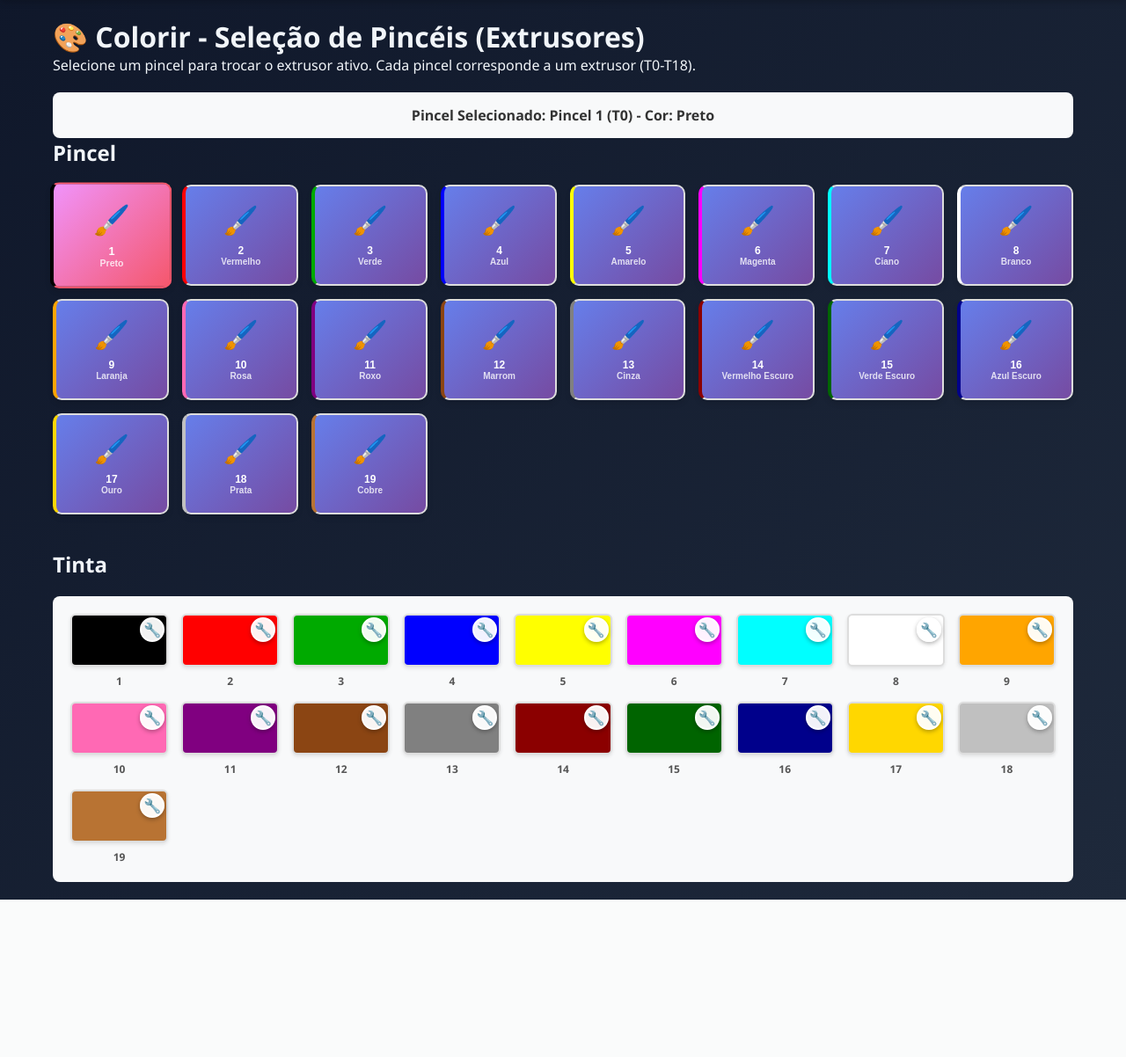
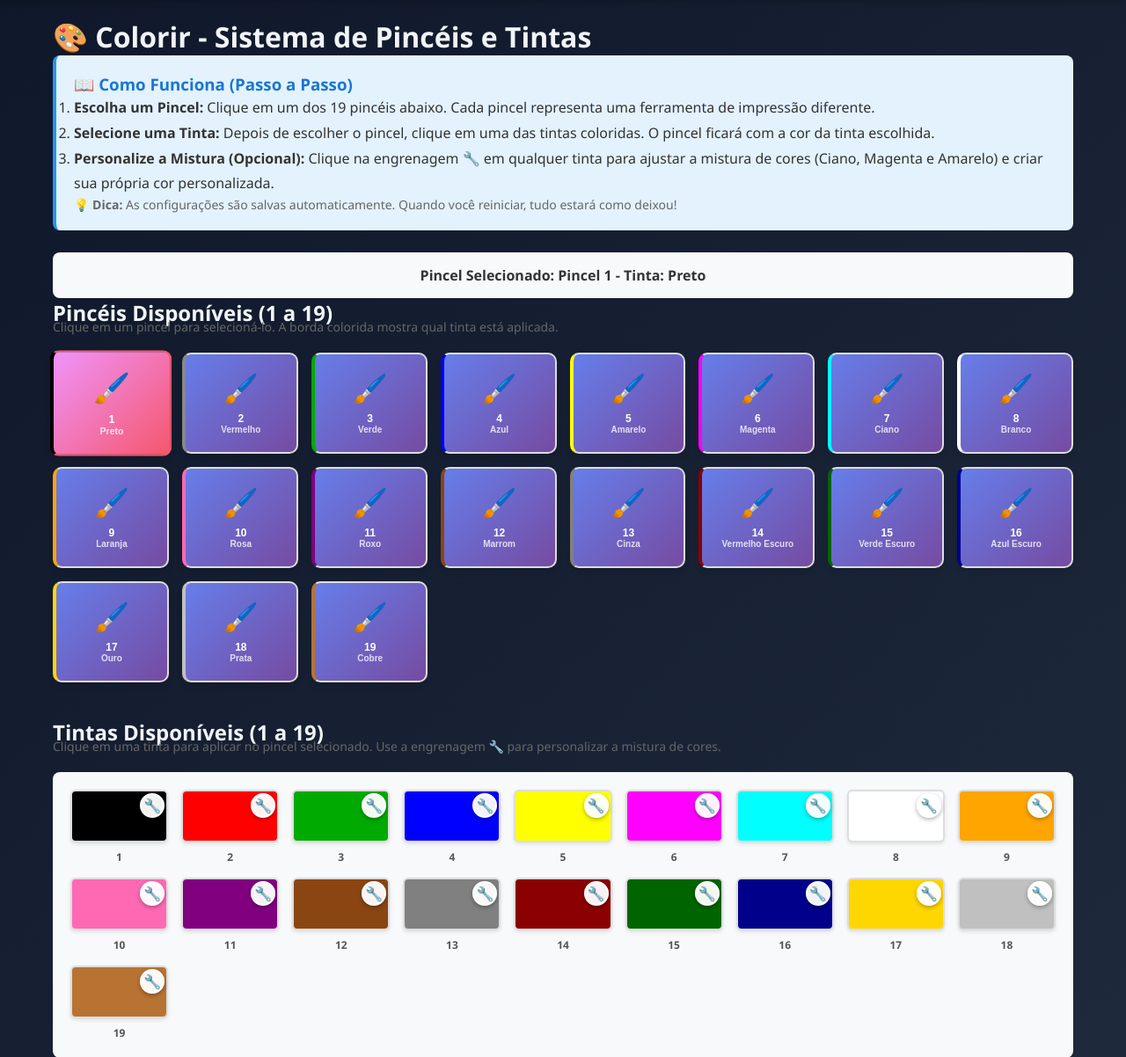
Before and after one commit to tonymichaelb/Chromasistem, a Flask app: page /colorir in a window 1280 px wide. Shown: the part 75-1277 px from the top of the page at 88% size. Before the commit the page ends 1098 px from the top, so only its background shows below. Run offline with Flask 3, Linux system fonts and the light colour scheme; the visitor is signed in with stand-in values (Sample User, id 1); tables that the repository leaves empty hold one stand-in row (values such as "Sample post"); some libraries are stand-ins or nearby versions.

Commit message:
💾 Adiciona persistência de cores personalizadas no banco de dados + UI simplificada

```diff
--- a/app.py
+++ b/app.py
@@ -196,6 +196,7 @@ def init_db():
             a_percent INTEGER DEFAULT 33,
             b_percent INTEGER DEFAULT 33,
             c_percent INTEGER DEFAULT 34,
+            custom_color TEXT,
             updated_at TIMESTAMP DEFAULT CURRENT_TIMESTAMP
         )
     ''')
@@ -1864,13 +1865,14 @@ def send_mixture():
 
 @app.route('/api/printer/save-brush-mixtures', methods=['POST'])
 def save_brush_mixtures():
-    """Salva as misturas de todos os pincéis no banco de dados"""
+    """Salva as misturas e cores de todos os pincéis no banco de dados"""
     if 'user_id' not in session:
         return jsonify({'success': False, 'message': 'Não autenticado'}), 401
 
     try:
         data = request.get_json()
         mixtures = data.get('mixtures', {})
+        colors = data.get('colors', {})
 
         # Salvar no banco de dados usando SQLite direto
         conn = sqlite3.connect(DB_NAME)
@@ -1880,16 +1882,17 @@ def save_brush_mixtures():
             try:
                 brush_id = int(brush_index)
                 if 0 <= brush_id <= 18:
+                    custom_color = colors.get(brush_index, None)
                     cursor.execute("""
-                        INSERT OR REPLACE INTO brush_mixtures (brush_id, a_percent, b_percent, c_percent, updated_at)
-                        VALUES (?, ?, ?, ?, CURRENT_TIMESTAMP)
-                    """, (brush_id, mixture['a'], mixture['b'], mixture['c']))
+                        INSERT OR REPLACE INTO brush_mixtures (brush_id, a_percent, b_percent, c_percent, custom_color, updated_at)
+                        VALUES (?, ?, ?, ?, ?, CURRENT_TIMESTAMP)
+                    """, (brush_id, mixture['a'], mixture['b'], mixture['c'], custom_color))
             except (ValueError, KeyError):
                 continue
 
         conn.commit()
         conn.close()
-        return jsonify({'success': True, 'message': 'Misturas salvas com sucesso'})
+        return jsonify({'success': True, 'message': 'Misturas e cores salvas com sucesso'})
 
     except Exception as e:
         print(f"Erro ao salvar misturas: {str(e)}")
@@ -1897,7 +1900,7 @@ def save_brush_mixtures():
 
 @app.route('/api/printer/load-brush-mixtures', methods=['GET'])
 def load_brush_mixtures():
-    """Carrega as misturas de todos os pincéis do banco de dados"""
+    """Carrega as misturas e cores de todos os pincéis do banco de dados"""
     if 'user_id' not in session:
         return jsonify({'success': False, 'message': 'Não autenticado'}), 401
 
@@ -1906,20 +1909,23 @@ def load_brush_mixtures():
         try:
             conn = sqlite3.connect(DB_NAME)
             cursor = conn.cursor()
-            cursor.execute("SELECT brush_id, a_percent, b_percent, c_percent FROM brush_mixtures")
+            cursor.execute("SELECT brush_id, a_percent, b_percent, c_percent, custom_color FROM brush_mixtures")
             rows = cursor.fetchall()
             conn.close()
 
             mixtures = {}
+            colors = {}
             for row in rows:
                 mixtures[str(row[0])] = {
                     'a': row[1],
                     'b': row[2],
                     'c': row[3]
                 }
+                if row[4]:  # Se houver cor personalizada
+                    colors[str(row[0])] = row[4]
 
             if mixtures:
-                return jsonify({'success': True, 'mixtures': mixtures})
+                return jsonify({'success': True, 'mixtures': mixtures, 'colors': colors})
         except:
             pass
 
@@ -1928,7 +1934,7 @@ def load_brush_mixtures():
         for i in range(19):
             default_mixtures[str(i)] = {'a': 33, 'b': 33, 'c': 34}
 
-        return jsonify({'success': True, 'mixtures': default_mixtures})
+        return jsonify({'success': True, 'mixtures': default_mixtures, 'colors': {}})
 
     except Exception as e:
         print(f"Erro ao carregar misturas: {str(e)}")
--- a/templates/colorir.html
+++ b/templates/colorir.html
@@ -390,19 +390,35 @@
     </nav>
 
     <div class="colorir-container">
-        <h1>🎨 Colorir - Seleção de Pincéis (Extrusores)</h1>
-        <p>Selecione um pincel para trocar o extrusor ativo. Cada pincel corresponde a um extrusor (T0-T18).</p>
+        <h1>🎨 Colorir - Sistema de Pincéis e Tintas</h1>
+
+        <div style="background: #e3f2fd; border-left: 4px solid #2196F3; padding: 20px; border-radius: 8px; margin-bottom: 25px;">
+            <h3 style="margin-top: 0; color: #1976D2;">📖 Como Funciona (Passo a Passo)</h3>
+            <ol style="line-height: 1.8; color: #333;">
+                <li><strong>Escolha um Pincel:</strong> Clique em um dos 19 pincéis abaixo. Cada pincel representa uma ferramenta de impressão diferente.</li>
+                <li><strong>Selecione uma Tinta:</strong> Depois de escolher o pincel, clique em uma das tintas coloridas. O pincel ficará com a cor da tinta escolhida.</li>
+                <li><strong>Personalize a Mistura (Opcional):</strong> Clique na engrenagem 🔧 em qualquer tinta para ajustar a mistura de cores (Ciano, Magenta e Amarelo) e criar sua própria cor personalizada.</li>
+            </ol>
+            <p style="margin-bottom: 0; font-size: 14px; color: #666;">
+                <strong>💡 Dica:</strong> As configurações são salvas automaticamente. Quando você reiniciar, tudo estará como deixou!
+            </p>
+        </div>
 
         <div class="current-brush">
-            Pincel Selecionado: <span id="currentBrush">T0 (Nenhum)</span>
+            Pincel Selecionado: <span id="currentBrush">Nenhum - Clique em um pincel para começar</span>
         </div>
 
-        <h2>Pincel</h2>
+        <h2>Pincéis Disponíveis (1 a 19)</h2>
+        <p style="color: #666; font-size: 14px; margin-top: -10px;">Clique em um pincel para selecioná-lo. A borda colorida mostra qual tinta está aplicada.</p>
         <div class="paintbrushes-grid" id="paintbrushesGrid"></div>
 
         <div class="status-message" id="statusMessage"></div>
 
-        <h2 style="margin-top: 40px;">Tinta</h2>
+        <h2 style="margin-top: 40px;">Tintas Disponíveis (1 a 19)</h2>
+        <p style="color: #666; font-size: 14px; margin-top: -10px;">
+            Clique em uma tinta para aplicar no pincel selecionado.
+            Use a engrenagem 🔧 para personalizar a mistura de cores.
+        </p>
         <div class="color-samples" id="colorSamples"></div>
 
     </div>
@@ -411,7 +427,11 @@
     <div id="mixtureModal" class="modal">
         <div class="modal-content">
             <span class="close-modal">&times;</span>
-            <div class="modal-header">🧪 Mistura</div>
+            <div class="modal-header">🧪 Configuração de Mistura de Cores</div>
+            <div style="background: #fff3cd; border: 1px solid #ffc107; padding: 12px; border-radius: 6px; margin-bottom: 20px; font-size: 13px; color: #856404;">
+                <strong>ℹ️ Como usar:</strong> Mova os controles deslizantes para ajustar as porcentagens de cada cor.
+                O total sempre será 100%. A primeira bolinha mostra a prévia da mistura, e a segunda permite escolher uma cor RGB personalizada.
+            </div>
             <div class="modal-body">
                 <div class="modal-slider-group">
                     <div class="modal-slider-label">
@@ -441,17 +461,22 @@
                     Total: <span id="modalTotal">100%</span>
                 </div>
 
-                <div style="text-align: center; margin: 20px 0;">
-                    <div style="font-weight: bold; margin-bottom: 10px; color: #333;">Prévia da Cor:</div>
-                    <div id="colorPreview" style="width: 80px; height: 80px; border-radius: 50%; margin: 0 auto; border: 3px solid #ddd; box-shadow: 0 4px 8px rgba(0,0,0,0.2); background: #FFFFFF; cursor: pointer; position: relative;" title="Clique para personalizar a cor">
-                        <input type="color" id="customColorPicker" style="opacity: 0; position: absolute; width: 100%; height: 100%; cursor: pointer; border: none;">
+                <div style="display: flex; justify-content: center; gap: 30px; margin: 20px 0;">
+                    <!-- Bolinha 1: Prévia da Mistura CMY -->
+                    <div style="text-align: center;">
+                        <div style="font-weight: bold; margin-bottom: 10px; color: #333; font-size: 13px;">🎨 Prévia da Mistura</div>
+                        <div id="colorPreview" style="width: 80px; height: 80px; border-radius: 50%; border: 3px solid #ddd; box-shadow: 0 4px 8px rgba(0,0,0,0.2); background: #FFFFFF;"></div>
+                        <div style="font-size: 11px; color: #666; margin-top: 8px; max-width: 120px;">Resultado da combinação das 3 cores</div>
                     </div>
-                    <div style="font-size: 11px; color: #666; margin-top: 8px;">Clique para escolher cor RGB</div>
-                </div>
 
-                <div style="background: #f5f5f5; border: 1px solid #ccc; padding: 12px; border-radius: 5px; font-family: monospace; font-size: 14px; color: #333; word-break: break-all;">
-                    <strong>Comando:</strong><br>
-                    <span id="modalCommand">M182 A33 B33 C34</span>
+                    <!-- Bolinha 2: Cor da Tinta (Personalizável) -->
+                    <div style="text-align: center;">
+                        <div style="font-weight: bold; margin-bottom: 10px; color: #333; font-size: 13px;">🌈 Cor Personalizada</div>
+                        <div style="width: 80px; height: 80px; border-radius: 50%; border: 3px solid #ddd; box-shadow: 0 4px 8px rgba(0,0,0,0.2); background: #FFFFFF; cursor: pointer; position: relative; margin: 0 auto;" id="tintaColorPreview" title="Clique para escolher qualquer cor RGB">
+                            <input type="color" id="customColorPicker" style="opacity: 0; position: absolute; width: 100%; height: 100%; cursor: pointer; border: none;">
+                        </div>
+                        <div style="font-size: 11px; color: #666; margin-top: 8px; max-width: 120px;">Clique para escolher qualquer cor</div>
+                    </div>
                 </div>
             </div>
 
@@ -574,7 +599,7 @@
         // Aplicar cor da tinta ao pincel selecionado
         function applyTintaToBrush(tintaIndex) {
             if (currentBrushIndex === null) {
-                showMessage('❌ Selecione um pincel primeiro!', 'error');
+                showMessage('❌ Primeiro você precisa escolher um pincel! Clique em um dos números acima.', 'error');
                 return;
             }
 
@@ -595,6 +620,25 @@
             // Enviar mistura associada
             sendMixtureForBrush(currentBrushIndex, tintaMixture);
 
+            // Salvar cores no servidor
+            fetch('/api/printer/save-brush-mixtures', {
+                method: 'POST',
+                headers: {
+                    'Content-Type': 'application/json'
+                },
+                body: JSON.stringify({
+                    mixtures: brushMixtures,
+                    colors: brushCustomColors
+                })
+            })
+            .then(response => response.json())
+            .then(data => {
+                if (data.success) {
+                    console.log('✓ Cores sincronizadas com servidor');
+                }
+            })
+            .catch(error => console.error('Erro ao sincronizar:', error));
+
             showMessage(`✅ Pincel ${currentBrushIndex + 1} agora tem a cor da Tinta ${tintaIndex + 1}!`, 'success');
         }
 
@@ -607,7 +651,7 @@
             // Obter mistura salva para este pincel
             const mixture = brushMixtures[index] || {a: 33, b: 33, c: 34};
 
-            showMessage(`✅ Pincel ${index + 1} (T${index}) selecionado! Agora escolha uma tinta.`, 'success');
+            showMessage(`✅ Pincel ${index + 1} selecionado! Agora clique em uma tinta colorida abaixo para aplicar.`, 'success');
 
             // Enviar comando T para a impressora (em background)
             fetch('/api/printer/select-brush', {
@@ -675,8 +719,12 @@
 
             // Atualizar seletor de cor com a cor atual da tinta
             const customColorPicker = document.getElementById('customColorPicker');
+            const tintaColorPreview = document.getElementById('tintaColorPreview');
             if (customColorPicker) {
                 customColorPicker.value = brush.hex;
+            }
+            if (tintaColorPreview) {
+                tintaColorPreview.style.background = brush.hex;
             }
 
             updateModalDisplay();
@@ -767,25 +815,28 @@
             brushMixtures[currentEditingBrush] = mixture;
             localStorage.setItem('brushMixtures', JSON.stringify(brushMixtures));
 
-            // Salvar no servidor
+            // Salvar no servidor (misturas + cores personalizadas)
             fetch('/api/printer/save-brush-mixtures', {
                 method: 'POST',
                 headers: {
                     'Content-Type': 'application/json'
                 },
-                body: JSON.stringify({ mixtures: brushMixtures })
+                body: JSON.stringify({
+                    mixtures: brushMixtures,
+                    colors: brushCustomColors
+                })
             })
             .then(response => response.json())
             .then(data => {
                 if (data.success) {
-                    showMessage(`✅ Mistura T${currentEditingBrush} salva: M182 A${mixture.a} B${mixture.b} C${mixture.c}`, 'success');
+                    showMessage(`✅ Configurações salvas com sucesso!`, 'success');
                 } else {
-                    showMessage(`⚠️ Mistura salva localmente, mas erro ao sincronizar servidor`, 'info');
+                    showMessage(`⚠️ Salvo localmente, mas erro ao sincronizar servidor`, 'info');
                 }
             })
             .catch(error => {
                 console.error('Erro ao salvar no servidor:', error);
-                showMessage(`⚠️ Mistura salva localmente`, 'info');
+                showMessage(`⚠️ Salvo localmente`, 'info');
             });
 
             modal.style.display = 'none';
@@ -810,11 +861,11 @@
         if (customColorPicker) {
             customColorPicker.addEventListener('change', (e) => {
                 const selectedColor = e.target.value;
-                const colorPreview = document.getElementById('colorPreview');
+                const tintaColorPreview = document.getElementById('tintaColorPreview');
 
-                // Atualizar a bolinha de prévia
-                if (colorPreview) {
-                    colorPreview.style.background = selectedColor;
+                // Atualizar a bolinha de cor da tinta
+                if (tintaColorPreview) {
+                    tintaColorPreview.style.background = selectedColor;
                 }
 
                 // Atualizar a cor da tinta no array principal
@@ -823,6 +874,25 @@
 
                     // Renderizar novamente as amostras de cores
                     renderColorSamples();
+
+                    // Salvar no servidor
+                    fetch('/api/printer/save-brush-mixtures', {
+                        method: 'POST',
+                        headers: {
+                            'Content-Type': 'application/json'
+                        },
+                        body: JSON.stringify({
+                            mixtures: brushMixtures,
+                            colors: brushCustomColors
+                        })
+                    })
+                    .then(response => response.json())
+                    .then(data => {
+                        if (data.success) {
+                            console.log('✓ Cor da tinta sincronizada');
+                        }
+                    })
+                    .catch(error => console.error('Erro ao sincronizar:', error));
 
                     showMessage(`🎨 Cor da Tinta ${currentEditingBrush + 1} personalizada!`, 'success');
                 }
@@ -842,10 +912,10 @@
             if (currentBrushIndex !== null) {
                 const brushNum = currentBrushIndex + 1;
                 const customColor = brushCustomColors[currentBrushIndex] || brushColors[currentBrushIndex]?.hex;
-                const colorName = Object.values(brushColors).find(b => b.hex === customColor)?.name?.split(' - ')[1] || 'Customizada';
-                document.getElementById('currentBrush').textContent = `Pincel ${brushNum} (T${currentBrushIndex}) - Cor: ${colorName}`;
+                const colorName = Object.values(brushColors).find(b => b.hex === customColor)?.name?.split(' - ')[1] || 'Personalizada';
+                document.getElementById('currentBrush').textContent = `Pincel ${brushNum} - Tinta: ${colorName}`;
             } else {
-                document.getElementById('currentBrush').textContent = 'Nenhum pincel selecionado';
+                document.getElementById('currentBrush').textContent = 'Nenhum - Clique em um pincel para começar';
             }
         }
 
@@ -880,7 +950,16 @@
                     if (data.success && data.mixtures) {
                         brushMixtures = data.mixtures;
                         localStorage.setItem('brushMixtures', JSON.stringify(brushMixtures));
-                        console.log('✓ Misturas carregadas do servidor');
+
+                        // Carregar cores personalizadas também
+                        if (data.colors) {
+                            brushCustomColors = data.colors;
+                            localStorage.setItem('brushCustomColors', JSON.stringify(brushCustomColors));
+                        }
+
+                        console.log('✓ Misturas e cores carregadas do servidor');
+                        renderBrushes(); // Re-renderizar com as cores carregadas
+                        renderColorSamples();
                     }
                 })
                 .catch(error => console.error('Erro ao carregar misturas:', error));
@@ -894,9 +973,7 @@
         });
 
         // Inicializar
-        loadBrushMixtures();  // Carregar misturas do servidor primeiro
-        renderBrushes();
-        renderColorSamples();
+        loadBrushMixtures();  // Carregar misturas e cores do servidor (já renderiza)
         loadCurrentBrush();
     </script>
 </body>
```
